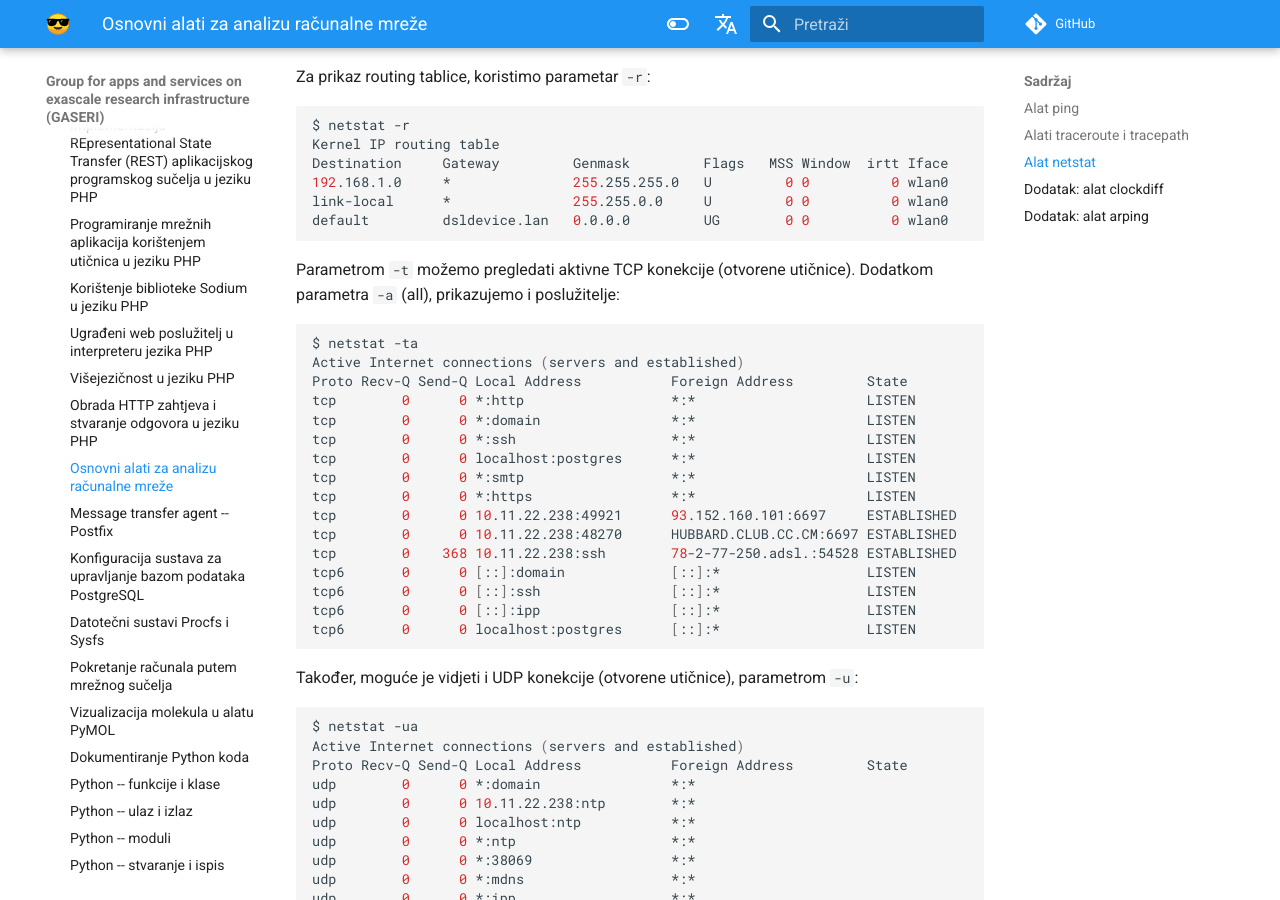
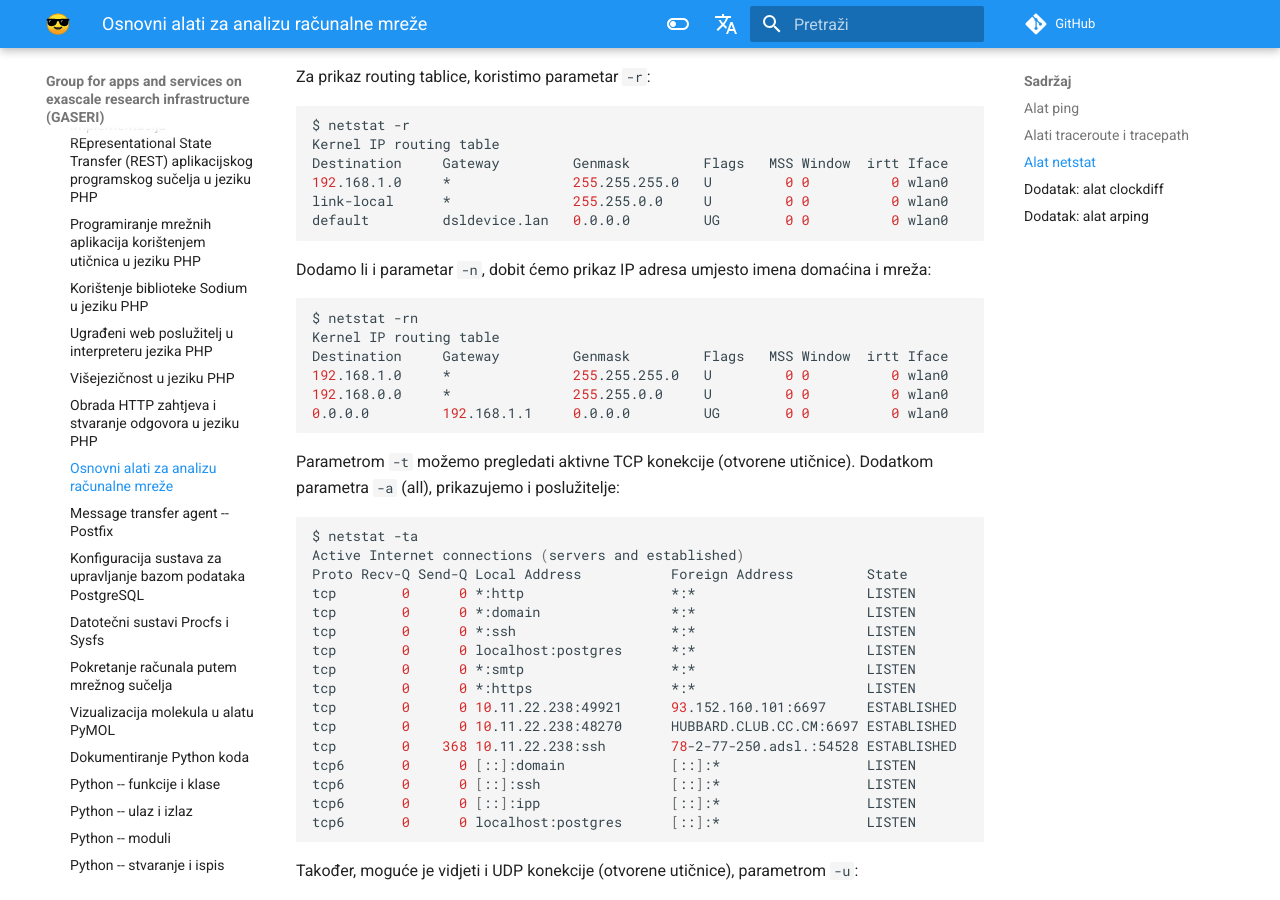
Before and after one commit to gaseri/website, an MkDocs documentation site: the page built from docs/hr/nastava/materijali/ping-traceroute-nestat-analiza-mreze.md, in a window 1280 px wide and 900 px high, scrolled down 4844 px. Built offline with MkDocs 1.6.1 and Material for MkDocs 9.7.7, drawn with Linux system fonts in a browser that asks for light colours; comment, search, counter and statistics services are not loaded; some of the changed text lies outside the part shown.

Commit message:
Explained -n parameter in netstat example

````diff
--- a/docs/hr/nastava/materijali/ping-traceroute-nestat-analiza-mreze.md
+++ b/docs/hr/nastava/materijali/ping-traceroute-nestat-analiza-mreze.md
@@ -229,6 +229,17 @@ link-local      *               255.255.0.0     U         0 0          0 wlan0
 default         dsldevice.lan   0.0.0.0         UG        0 0          0 wlan0
 ```
 
+Dodamo li i parametar `-n`, dobit ćemo prikaz IP adresa umjesto imena domaćina i mreža:
+
+``` shell
+$ netstat -rn
+Kernel IP routing table
+Destination     Gateway         Genmask         Flags   MSS Window  irtt Iface
+192.168.1.0     *               255.255.255.0   U         0 0          0 wlan0
+192.168.0.0     *               255.255.0.0     U         0 0          0 wlan0
+0.0.0.0         192.168.1.1     0.0.0.0         UG        0 0          0 wlan0
+```
+
 Parametrom `-t` možemo pregledati aktivne TCP konekcije (otvorene utičnice). Dodatkom parametra `-a` (all), prikazujemo i poslužitelje:
 
 ``` shell
@@ -402,6 +413,7 @@ Pregled parametara za alat netstat:
 - `-i` : ispis informacija o mrežnim sučeljima
 - `-e` : detaljniji ispis
 - `-r` : prikaz routing tablice
+- `-n` : prikaz IP adresa umjesto imena domaćina i mreža
 - `-t` : pregled tcp konekcija (utičnica)
 - `-u` : pregled udp konekcija (utičnica)
 - `-a` : prikaz svih (poslužiteljskih) konekcija
````
